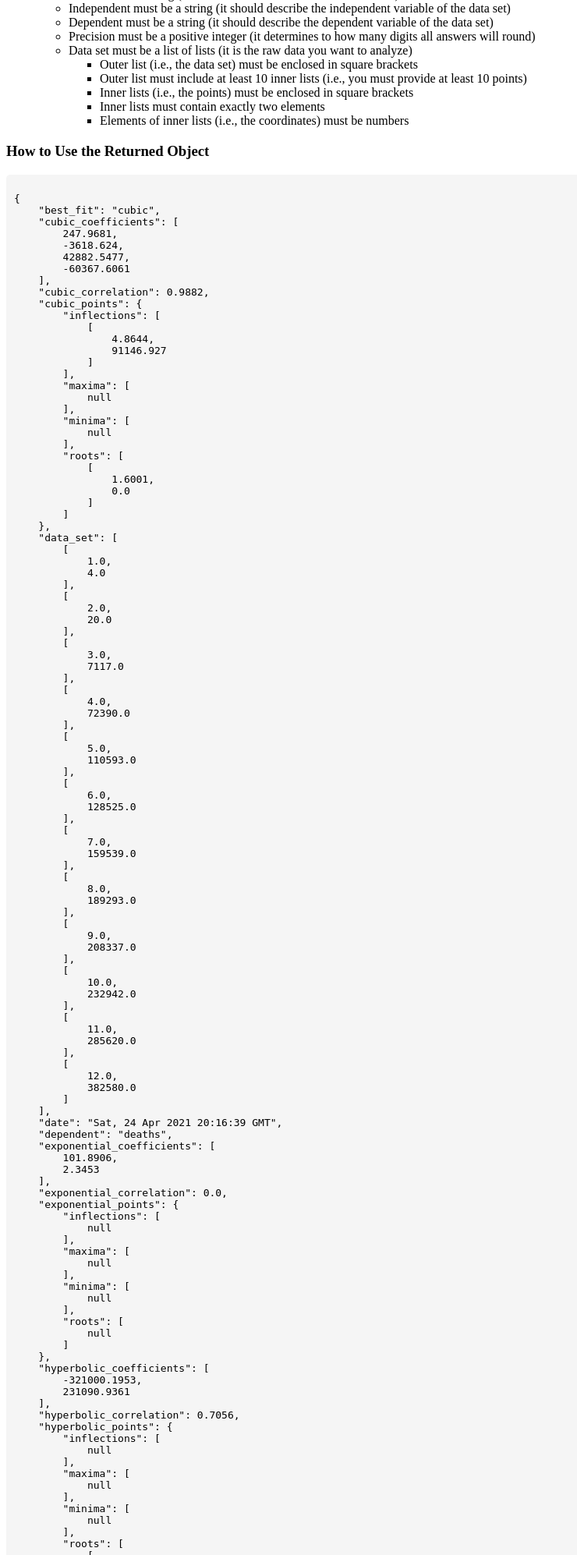
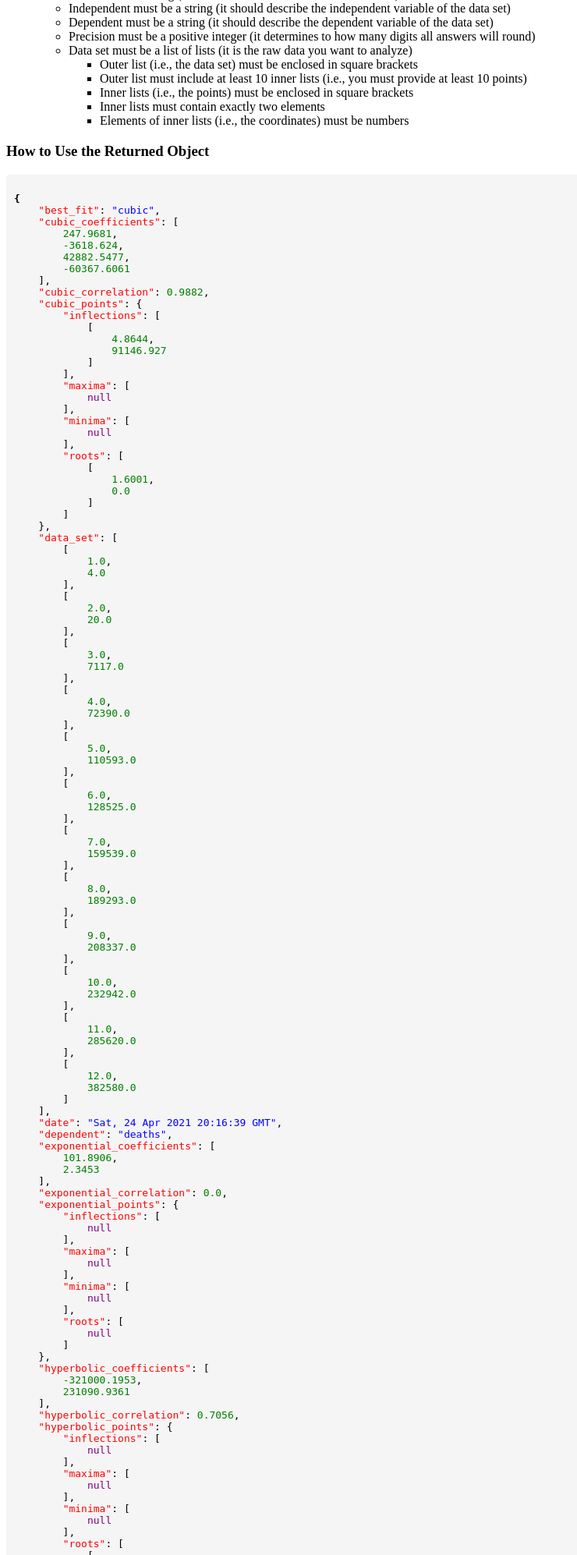
Before and after one commit to jtreeves/regressions_api, a Flask app: page /usage in a window 1280 px wide. Shown: the part 1502-3496 px from the top of the page at 78% size, without its empty margins (0-740 px from the left). Run offline with Flask 2, Linux system fonts and the light colour scheme; some libraries are stand-ins or nearby versions.

Commit message:
[response_object] Wrap sections in tags to allow for color-coding

```diff
--- a/app/templates/snippets/response_object.html
+++ b/app/templates/snippets/response_object.html
@@ -1,270 +1,270 @@
-<article><pre><code>{
-    "best_fit": "cubic",
-    "cubic_coefficients": [
-        247.9681,
-        -3618.624,
-        42882.5477,
-        -60367.6061
+<article><pre><code><strong>{</strong>
+    <span class="keys">"best_fit"</span>: <span class="strings">"cubic"</span>,
+    <span class="keys">"cubic_coefficients"</span>: [
+        <span class="numbers">247.9681</span>,
+        <span class="numbers">-3618.624</span>,
+        <span class="numbers">42882.5477</span>,
+        <span class="numbers">-60367.6061</span>
     ],
-    "cubic_correlation": 0.9882,
-    "cubic_points": {
-        "inflections": [
+    <span class="keys">"cubic_correlation"</span>: <span class="numbers">0.9882</span>,
+    <span class="keys">"cubic_points"</span>: {
+        <span class="keys">"inflections"</span>: [
             [
-                4.8644,
-                91146.927
+                <span class="numbers">4.8644</span>,
+                <span class="numbers">91146.927</span>
             ]
         ],
-        "maxima": [
-            null
+        <span class="keys">"maxima"</span>: [
+            <span class="null">null</span>
         ],
-        "minima": [
-            null
+        <span class="keys">"minima"</span>: [
+            <span class="null">null</span>
         ],
-        "roots": [
+        <span class="keys">"roots"</span>: [
             [
-                1.6001,
-                0.0
+                <span class="numbers">1.6001</span>,
+                <span class="numbers">0.0</span>
             ]
         ]
     },
-    "data_set": [
+    <span class="keys">"data_set"</span>: [
         [
-            1.0,
-            4.0
+            <span class="numbers">1.0</span>,
+            <span class="numbers">4.0</span>
         ],
         [
-            2.0,
-            20.0
+            <span class="numbers">2.0</span>,
+            <span class="numbers">20.0</span>
         ],
         [
-            3.0,
-            7117.0
+            <span class="numbers">3.0</span>,
+            <span class="numbers">7117.0</span>
         ],
         [
-            4.0,
-            72390.0
+            <span class="numbers">4.0</span>,
+            <span class="numbers">72390.0</span>
         ],
         [
-            5.0,
-            110593.0
+            <span class="numbers">5.0</span>,
+            <span class="numbers">110593.0</span>
         ],
         [
-            6.0,
-            128525.0
+            <span class="numbers">6.0</span>,
+            <span class="numbers">128525.0</span>
         ],
         [
-            7.0,
-            159539.0
+            <span class="numbers">7.0</span>,
+            <span class="numbers">159539.0</span>
         ],
         [
-            8.0,
-            189293.0
+            <span class="numbers">8.0</span>,
+            <span class="numbers">189293.0</span>
         ],
         [
-            9.0,
-            208337.0
+            <span class="numbers">9.0</span>,
+            <span class="numbers">208337.0</span>
         ],
         [
-            10.0,
-            232942.0
+            <span class="numbers">10.0</span>,
+            <span class="numbers">232942.0</span>
         ],
         [
-            11.0,
-            285620.0
+            <span class="numbers">11.0</span>,
+            <span class="numbers">285620.0</span>
         ],
         [
-            12.0,
-            382580.0
+            <span class="numbers">12.0</span>,
+            <span class="numbers">382580.0</span>
         ]
     ],
-    "date": "Sat, 24 Apr 2021 20:16:39 GMT",
-    "dependent": "deaths",
-    "exponential_coefficients": [
-        101.8906,
-        2.3453
+    <span class="keys">"date"</span>: <span class="strings">"Sat, 24 Apr 2021 20:16:39 GMT"</span>,
+    <span class="keys">"dependent"</span>: <span class="strings">"deaths"</span>,
+    <span class="keys">"exponential_coefficients"</span>: [
+        <span class="numbers">101.8906</span>,
+        <span class="numbers">2.3453</span>
     ],
-    "exponential_correlation": 0.0,
-    "exponential_points": {
-        "inflections": [
-            null
+    <span class="keys">"exponential_correlation"</span>: <span class="numbers">0.0</span>,
+    <span class="keys">"exponential_points"</span>: {
+        <span class="keys">"inflections"</span>: [
+            <span class="null">null</span>
         ],
-        "maxima": [
-            null
+        <span class="keys">"maxima"</span>: [
+            <span class="null">null</span>
         ],
-        "minima": [
-            null
+        <span class="keys">"minima"</span>: [
+            <span class="null">null</span>
         ],
-        "roots": [
-            null
+        <span class="keys">"roots"</span>: [
+            <span class="null">null</span>
         ]
     },
-    "hyperbolic_coefficients": [
-        -321000.1953,
-        231090.9361
+    <span class="keys">"hyperbolic_coefficients"</span>: [
+        <span class="numbers">-321000.1953</span>,
+        <span class="numbers">231090.9361</span>
     ],
-    "hyperbolic_correlation": 0.7056,
-    "hyperbolic_points": {
-        "inflections": [
-            null
+    <span class="keys">"hyperbolic_correlation"</span>: <span class="numbers">0.7056</span>,
+    <span class="keys">"hyperbolic_points"</span>: {
+        <span class="keys">"inflections"</span>: [
+            <span class="null">null</span>
         ],
-        "maxima": [
-            null
+        <span class="keys">"maxima"</span>: [
+            <span class="null">null</span>
         ],
-        "minima": [
-            null
+        <span class="keys">"minima"</span>: [
+            <span class="null">null</span>
         ],
-        "roots": [
+        <span class="keys">"roots"</span>: [
             [
-                1.3891,
-                0.0
+                <span class="numbers">1.3891</span>,
+                <span class="numbers">0.0</span>
             ]
         ]
     },
-    "independent": "month",
-    "linear_coefficients": [
-        32539.7203,
-        -63428.1818
+    <span class="keys">"independent"</span>: <span class="strings">"month"</span>,
+    <span class="keys">"linear_coefficients"</span>: [
+        <span class="numbers">32539.7203</span>,
+        <span class="numbers">-63428.1818</span>
     ],
-    "linear_correlation": 0.9795,
-    "linear_points": {
-        "inflections": [
-            null
+    <span class="keys">"linear_correlation"</span>: <span class="numbers">0.9795</span>,
+    <span class="keys">"linear_points"</span>: {
+        <span class="keys">"inflections"</span>: [
+            <span class="null">null</span>
         ],
-        "maxima": [
-            null
+        <span class="keys">"maxima"</span>: [
+            <span class="null">null</span>
         ],
-        "minima": [
-            null
+        <span class="keys">"minima"</span>: [
+            <span class="null">null</span>
         ],
-        "roots": [
+        <span class="keys">"roots"</span>: [
             [
-                1.9493,
-                0.0
+                <span class="numbers">1.9493</span>,
+                <span class="numbers">0.0</span>
             ]
         ]
     },
-    "logarithmic_coefficients": [
-        141709.0574,
-        -87950.7771
+    <span class="keys">"logarithmic_coefficients"</span>: [
+        <span class="numbers">141709.0574</span>,
+        <span class="numbers">-87950.7771</span>
     ],
-    "logarithmic_correlation": 0.8943,
-    "logarithmic_points": {
-        "inflections": [
-            null
+    <span class="keys">"logarithmic_correlation"</span>: <span class="numbers">0.8943</span>,
+    <span class="keys">"logarithmic_points"</span>: {
+        <span class="keys">"inflections"</span>: [
+            <span class="null">null</span>
         ],
-        "maxima": [
-            null
+        <span class="keys">"maxima"</span>: [
+            <span class="null">null</span>
         ],
-        "minima": [
-            null
+        <span class="keys">"minima"</span>: [
+            <span class="null">null</span>
         ],
-        "roots": [
+        <span class="keys">"roots"</span>: [
             [
-                1.8601,
-                0.0
+                <span class="numbers">1.8601</span>,
+                <span class="numbers">0.0</span>
             ]
         ]
     },
-    "logistic_coefficients": [
-        564205.2863,
-        0.3277,
-        10.4152
+    <span class="keys">"logistic_coefficients"</span>: [
+        <span class="numbers">564205.2863</span>,
+        <span class="numbers">0.3277</span>,
+        <span class="numbers">10.4152</span>
     ],
-    "logistic_correlation": 0.9756,
-    "logistic_points": {
-        "inflections": [
+    <span class="keys">"logistic_correlation"</span>: <span class="numbers">0.9756</span>,
+    <span class="keys">"logistic_points"</span>: {
+        <span class="keys">"inflections"</span>: [
             [
-                10.4152,
-                282102.6432
+                <span class="numbers">10.4152</span>,
+                <span class="numbers">282102.6432</span>
             ]
         ],
-        "maxima": [
-            null
+        <span class="keys">"maxima"</span>: [
+            <span class="null">null</span>
         ],
-        "minima": [
-            null
+        <span class="keys">"minima"</span>: [
+            <span class="null">null</span>
         ],
-        "roots": [
-            null
+        <span class="keys">"roots"</span>: [
+            <span class="null">null</span>
         ]
     },
-    "precision": 4,
-    "quadratic_coefficients": [
-        1216.7547,
-        16721.9086,
-        -26519.9545
+    <span class="keys">"precision"</span>: <span class="numbers">4</span>,
+    <span class="keys">"quadratic_coefficients"</span>: [
+        <span class="numbers">1216.7547</span>,
+        <span class="numbers">16721.9086</span>,
+        <span class="numbers">-26519.9545</span>
     ],
-    "quadratic_correlation": 0.9859,
-    "quadratic_points": {
-        "inflections": [
-            null
+    <span class="keys">"quadratic_correlation"</span>: <span class="numbers">0.9859</span>,
+    <span class="keys">"quadratic_points"</span>: {
+        <span class="keys">"inflections"</span>: [
+            <span class="null">null</span>
         ],
-        "maxima": [
-            null
+        <span class="keys">"maxima"</span>: [
+            <span class="null">null</span>
         ],
-        "minima": [
+        <span class="keys">"minima"</span>: [
             [
-                -6.8715,
-                -83972.4195
+                <span class="numbers">-6.8715</span>,
+                <span class="numbers">-83972.4195</span>
             ]
         ],
-        "roots": [
+        <span class="keys">"roots"</span>: [
             [
-                -15.179,
-                0.0
+                <span class="numbers">-15.179</span>,
+                <span class="numbers">0.0</span>
             ],
             [
-                1.4359,
-                0.0
+                <span class="numbers">1.4359</span>,
+                <span class="numbers">0.0</span>
             ]
         ]
     },
-    "sinusoidal_coefficients": [
-        382575.0,
-        0.098,
-        11.0,
-        302192.3727
+    <span class="keys">"sinusoidal_coefficients"</span>: [
+        <span class="numbers">382575.0</span>,
+        <span class="numbers">0.098</span>,
+        <span class="numbers">11.0</span>,
+        <span class="numbers">302192.3727</span>
     ],
-    "sinusoidal_correlation": 0.9839,
-    "sinusoidal_points": {
-        "inflections": [
+    <span class="keys">"sinusoidal_correlation"</span>: <span class="numbers">0.9839</span>,
+    <span class="keys">"sinusoidal_points"</span>: {
+        <span class="keys">"inflections"</span>: [
             [
-                11.0,
-                302192.3727
+                <span class="numbers">11.0</span>,
+                <span class="numbers">302192.3727</span>
             ],
             [
-                "11.0 + 32.0571k",
-                302192.3727
+                <span class="strings">"11.0 + 32.0571k"</span>,
+                <span class="numbers">302192.3727</span>
             ]
         ],
-        "maxima": [
+        <span class="keys">"maxima"</span>: [
             [
-                "27.0285 + 64.1142k",
-                684767.3727
+                <span class="strings">"27.0285 + 64.1142k"</span>,
+                <span class="numbers">684767.3727</span>
             ]
         ],
-        "minima": [
+        <span class="keys">"minima"</span>: [
             [
-                "59.0856 + 64.1142k",
-                -80382.6273
+                <span class="strings">"59.0856 + 64.1142k"</span>,
+                <span class="numbers">-80382.6273</span>
             ]
         ],
-        "roots": [
+        <span class="keys">"roots"</span>: [
             [
-                1.7079,
-                0.0
+                <span class="numbers">1.7079</span>,
+                <span class="numbers">0.0</span>
             ],
             [
-                "1.7079 + 64.1141k",
-                0.0
+                <span class="strings">"1.7079 + 64.1141k"</span>,
+                <span class="numbers">0.0</span>
             ],
             [
-                "52.3492 + 64.1141k",
-                0.0
+                <span class="strings">"52.3492 + 64.1141k"</span>,
+                <span class="numbers">0.0</span>
             ]
         ]
     },
-    "source": "2357",
-    "title": "Covid-19"
-}
+    <span class="keys">"source"</span>: <span class="strings">"2357"</span>,
+    <span class="keys">"title"</span>: <span class="strings">"Covid-19"</span>
+<strong>}</strong>
 </code></pre></article>
```
